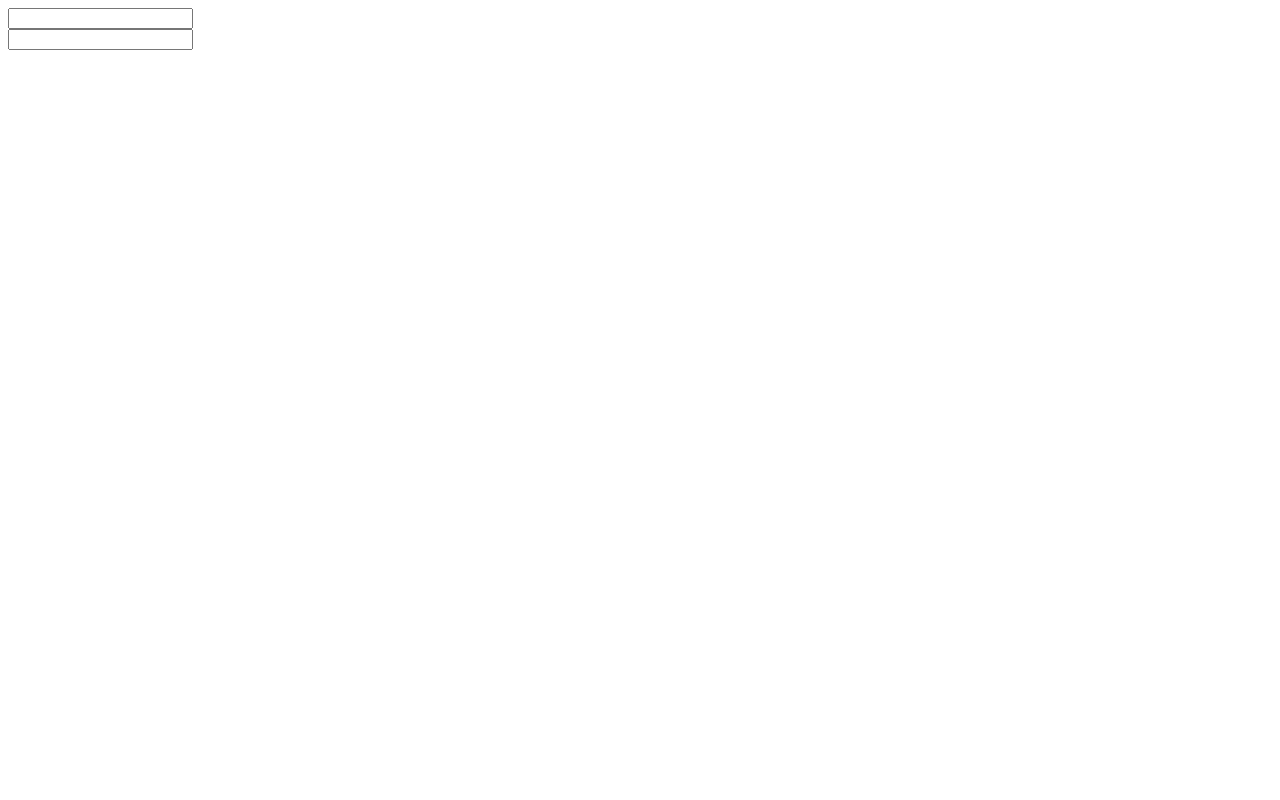
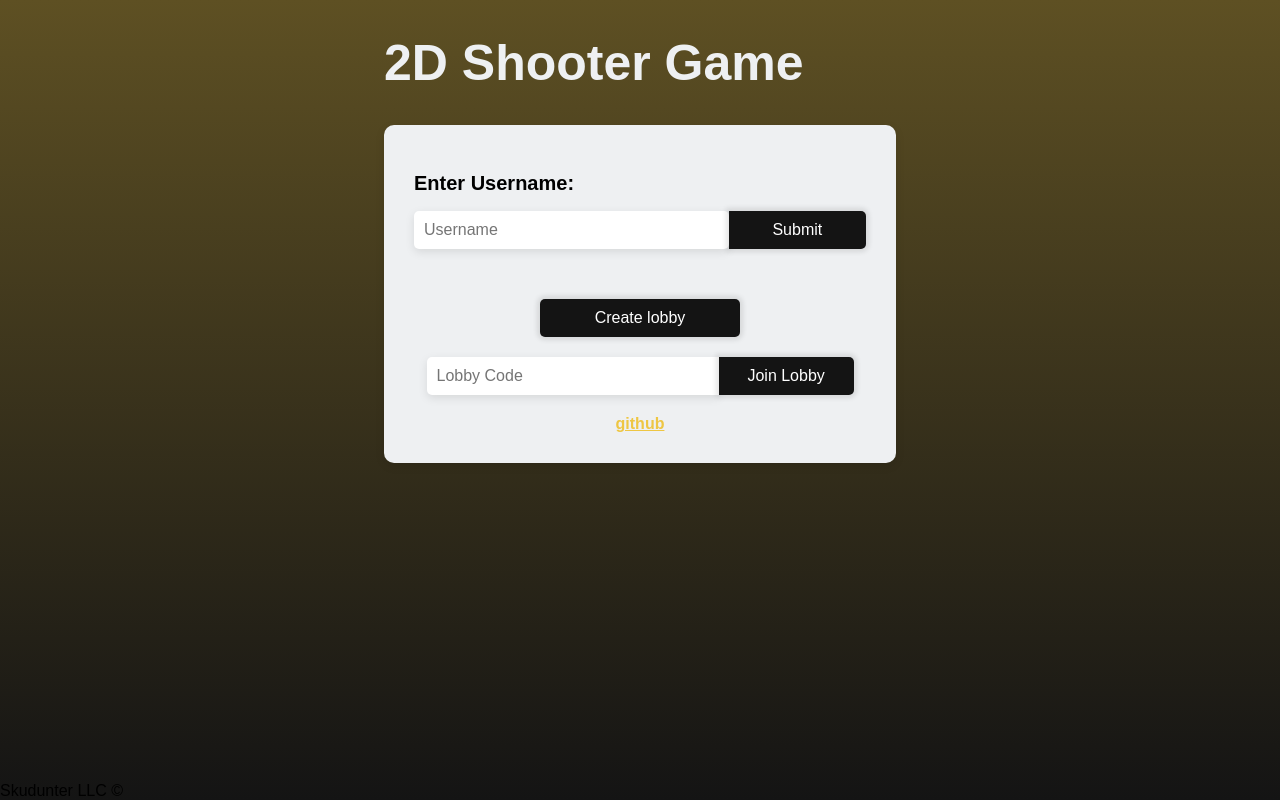
Before and after one commit to skudunter/multiplayer-shooter-game, a website: page index.html in a window 1280 px wide. Drawn offline with Linux system fonts and the light colour scheme.

Commit message:
feat client-side-html done

```diff
--- a/index.html
+++ b/index.html
@@ -4,18 +4,36 @@
     <meta charset="UTF-8" />
     <meta http-equiv="X-UA-Compatible" content="IE=edge" />
     <meta name="viewport" content="width=device-width, initial-scale=1.0" />
+    <link rel="stylesheet" href="src/styles.css">
     <title>Shoot em up</title>
   </head>
+
   <body>
     <main>
-      <article>
-        <div class="main-wrapper">
-          <div class="username-wrapper">
-            <input type="text" class="username" />
-            <div class="join-lobby-wrapper"><input type="text" class="lobby-code"></div>
+      <div id="title-wrapper">
+        <h1 id="game-title">2D Shooter Game</h1>
+      </div>
+      <div class="main-background">
+        <h2 class="username-label">Enter Username:</h2>
+        <article class="username-wrapper">
+          <input type="text" placeholder="Username" id="username" />
+          <button id="submit-username">Submit</button>
+        </article>
+        <article>
+          <div class="lobby-selection">
+            <div class="create-lobby-wrapper">
+              <button id="create-lobby">Create lobby</button>
+            </div>
+            <div class="join-lobby-wrapper">
+              <input type="text" id="lobby-code" placeholder="Lobby Code" />
+              <button id="join-lobby">Join Lobby</button>
+            </div>
+            <a href="https://github.com/skudunter/multiplayer-shooter">github</a>
           </div>
-        </div>
-      </article>
+        </article>
+      </div>
+      </div>
     </main>
+    <footer>Skudunter LLC ©</footer>
   </body>
 </html>
--- /dev/null
+++ b/src/styles.css
@@ -0,0 +1,172 @@
+html,
+body {
+  height: 100%;
+  margin: 0;
+  font-family: Arial, sans-serif;
+  background-image: linear-gradient(#5e5023, #141414);
+  overflow: hidden;
+  user-select: none;
+}
+a{
+  color: #eec643;
+  font-weight: bold;
+}
+main {
+  height: 100%;
+  width: 40%;
+  display: flexbox;
+  align-items: center;
+  justify-content: center;
+  margin: auto;
+}
+
+#game-title {
+  font-size: 50px;
+  color: #eef0f2;
+}
+
+.username-label {
+  font-size: 20px;
+}
+
+/* Background styles */
+.main-background {
+  position: relative;
+  max-width: 100%;
+  padding: 30px;
+  background-color: #eef0f2;
+  border-radius: 10px;
+  box-shadow: 0px 3px 10px rgba(0, 0, 0, 0.1);
+}
+
+/* Username input styles */
+.username-wrapper {
+  display: flex;
+  align-items: center;
+  justify-content: center;
+  margin-bottom: 50px;
+}
+
+#username {
+  width: 100%;
+  padding: 10px;
+  border: none;
+  border-radius: 5px;
+  font-size: 16px;
+  box-shadow: 0px 3px 10px rgba(0, 0, 0, 0.1);
+}
+
+/* Lobby selection styles */
+.lobby-selection {
+  display: flex;
+  flex-direction: column;
+  align-items: center;
+}
+
+.create-lobby-wrapper,
+.join-lobby-wrapper {
+  display: flex;
+  align-items: center;
+  justify-content: center;
+  margin-bottom: 20px;
+}
+
+#create-lobby,
+#join-lobby, #submit-username {
+  width: 200px;
+  padding: 10px;
+  border: none;
+  background-color: #141414;
+  color: #fff;
+  font-size: 16px;
+  cursor: pointer;
+  box-shadow: 0px 3px 10px rgba(0, 0, 0, 0.1);
+  transition: background-color 0.2s ease-in-out;
+  box-shadow: 0px 0px 5px 3px rgba(0, 0, 0, 0.1);
+}
+
+#create-lobby {
+  border-radius: 5px;
+}
+
+#join-lobby, #submit-username {
+  border-bottom-right-radius: 5px;
+  border-top-right-radius: 5px;
+}
+
+#create-lobby:hover,
+#join-lobby:hover, #submit-username:hover {
+  background-color: #eec643;
+}
+
+#lobby-code {
+  width: 100%;
+  padding: 10px;
+  border: none;
+  border-top-left-radius: 5px;
+  border-bottom-left-radius: 5px;
+  font-size: 16px;
+  box-shadow: 0px 3px 10px rgba(0, 0, 0, 0.1);
+}
+
+footer {
+  color: black;
+  position: fixed;
+  bottom: 0cm;
+}
+
+a::after {
+  color: #141414;
+}
+
+.lobby-wrapper {
+  background-color: #eef0f2;
+  display: none;
+  margin-top: 20px;
+  border-top-left-radius: 10px;
+  border-top-right-radius: 10px;
+  height: 300px;
+}
+
+.lobby-wrapper h2 {
+  padding-top: 10px;
+  margin-top: 0;
+  padding-left: 10px;
+  margin-bottom: 0;
+}
+
+.lobby-wrapper h2:last-child {
+  padding-right: 10px;
+}
+
+.lobby-wrapper ul {
+  margin-top: 0;
+  padding-top: 5px;
+  padding-left: 0px;
+  list-style-type: none;
+  height: 87.3%;
+  overflow-y: auto;
+}
+
+.lobby-wrapper ul li {
+  padding: 10px;
+  border: 1px solid;
+  border-bottom: 0px;
+}
+
+.lobby-wrapper ul li:last-child {
+  border-bottom: 1px solid;
+}
+
+.lobby-container {
+  height: 294px;
+}
+
+.lobby-heading-wrapper {
+  display: flex;
+  justify-content: space-between;
+}
+
+#lobby-display-code span {
+  user-select: all;
+}
```
